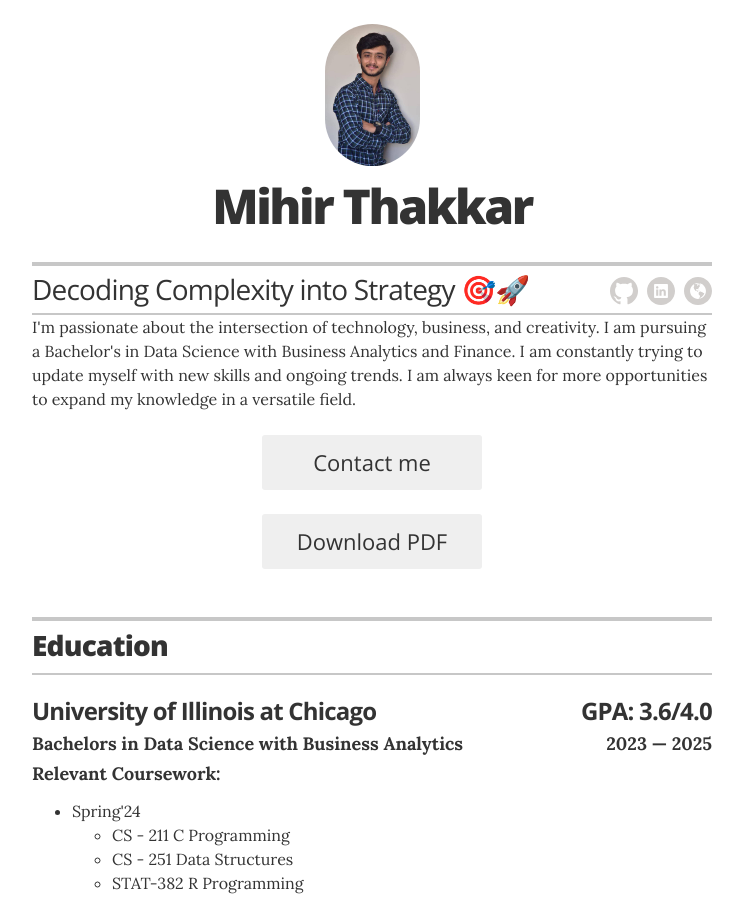
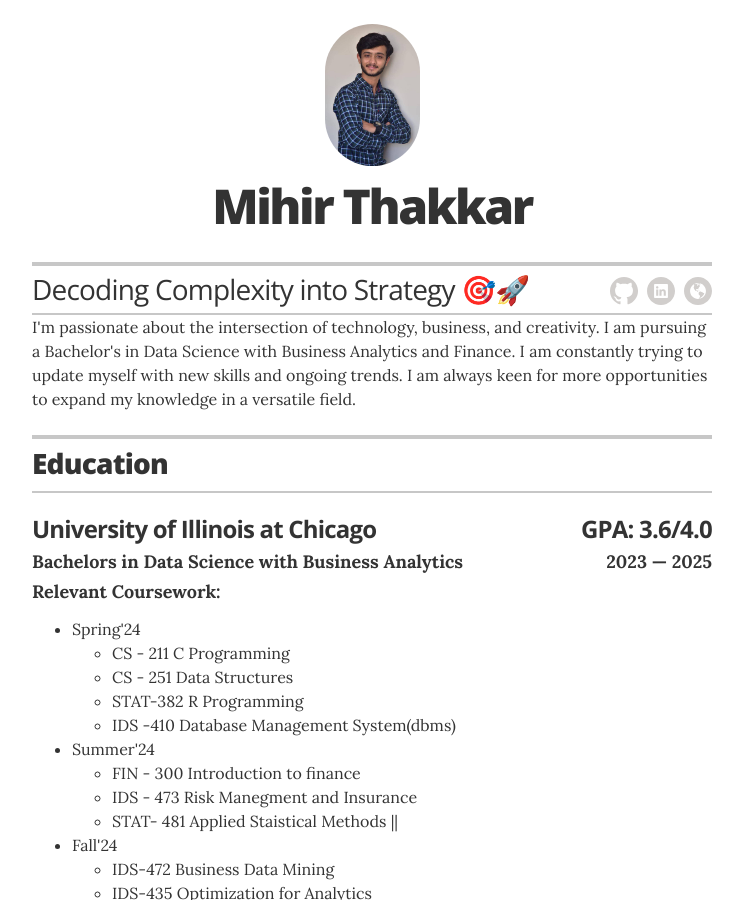
Before and after one commit to mihirthakkar13/mihirthakkar13.github.io, a Jekyll site: the page built from index.html, in a window 1280 px wide and 900 px high. Shown: the whole window, without its empty margins (268-1011 px from the left). Built offline with Jekyll 4.4.1, drawn with Linux system fonts in a browser that asks for light colours.

Commit message:
main file updated

```diff
--- a/_layouts/resume.html
+++ b/_layouts/resume.html
@@ -42,13 +42,13 @@
             <div>
                 <a> I'm passionate about the intersection of technology, business, and creativity. I am pursuing a Bachelor's in Data Science with Business Analytics and Finance. I am constantly trying to update myself with new skills and ongoing trends. I am always keen for more opportunities to expand my knowledge in a versatile field.
                 </a>
-                {% if site.resume_looking_for_work == 'yes' %}
+                <!-- {% if site.resume_looking_for_work == 'yes' %}
                 <a href="mailto:{{ mihirthakkar.uic@gmail.com }}" class="contact-button no-print" itemprop="email">Contact me</a>
                 <a class="contact-button no-print" href="{{ https://drive.google.com/file/d/15NHSyo7VHFUCr4isj5DaDQZYObbHHzMX/view?usp=drive_link }}" target="_blank">Download PDF</a>
                 {% elsif site.resume_looking_for_work == 'no' %}
                 <a class="contact-button not-looking no-print">I'm looking for work right now.</a>
                 {% else %}
-                {% endif %}
+                {% endif %} -->
 
             </div>
 
```
